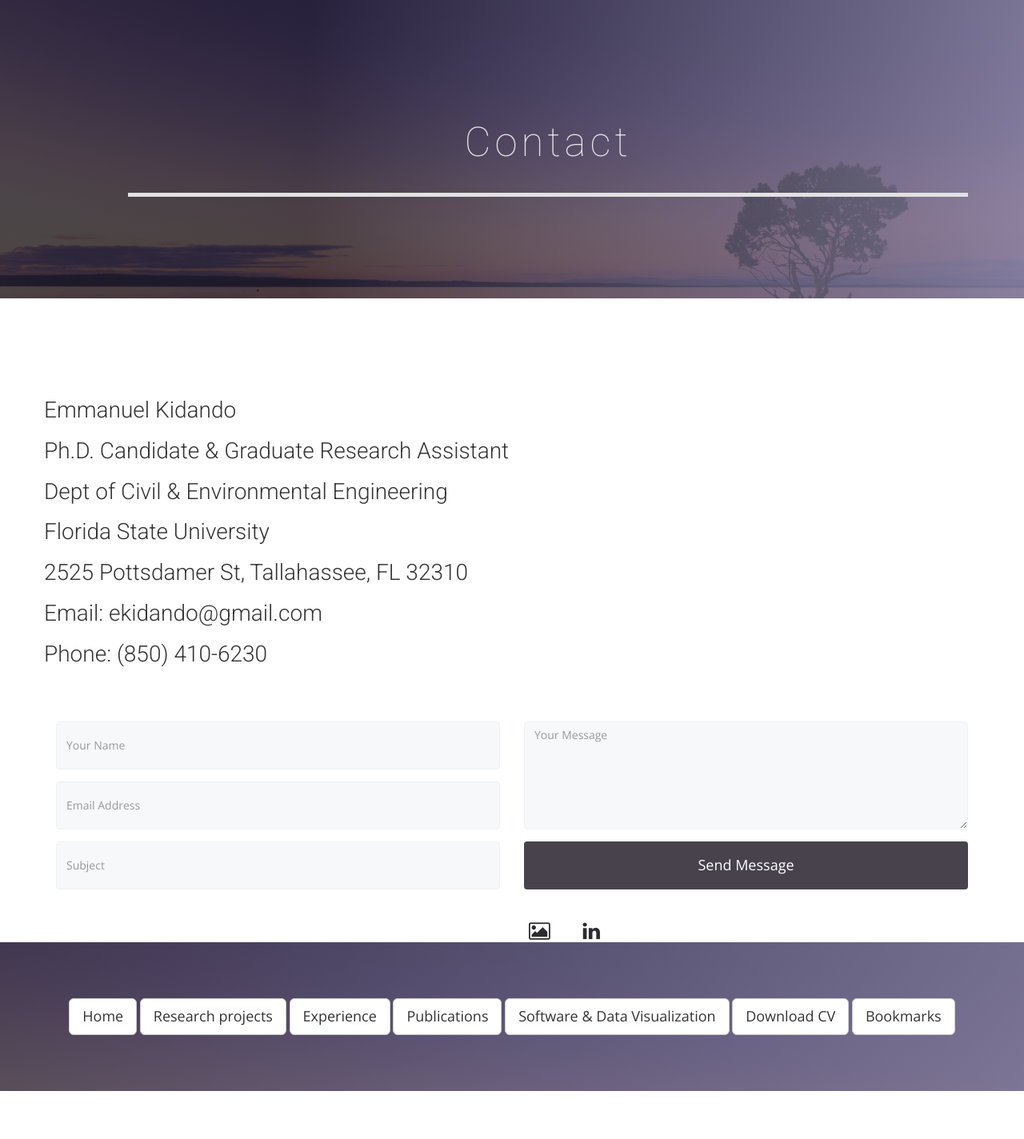
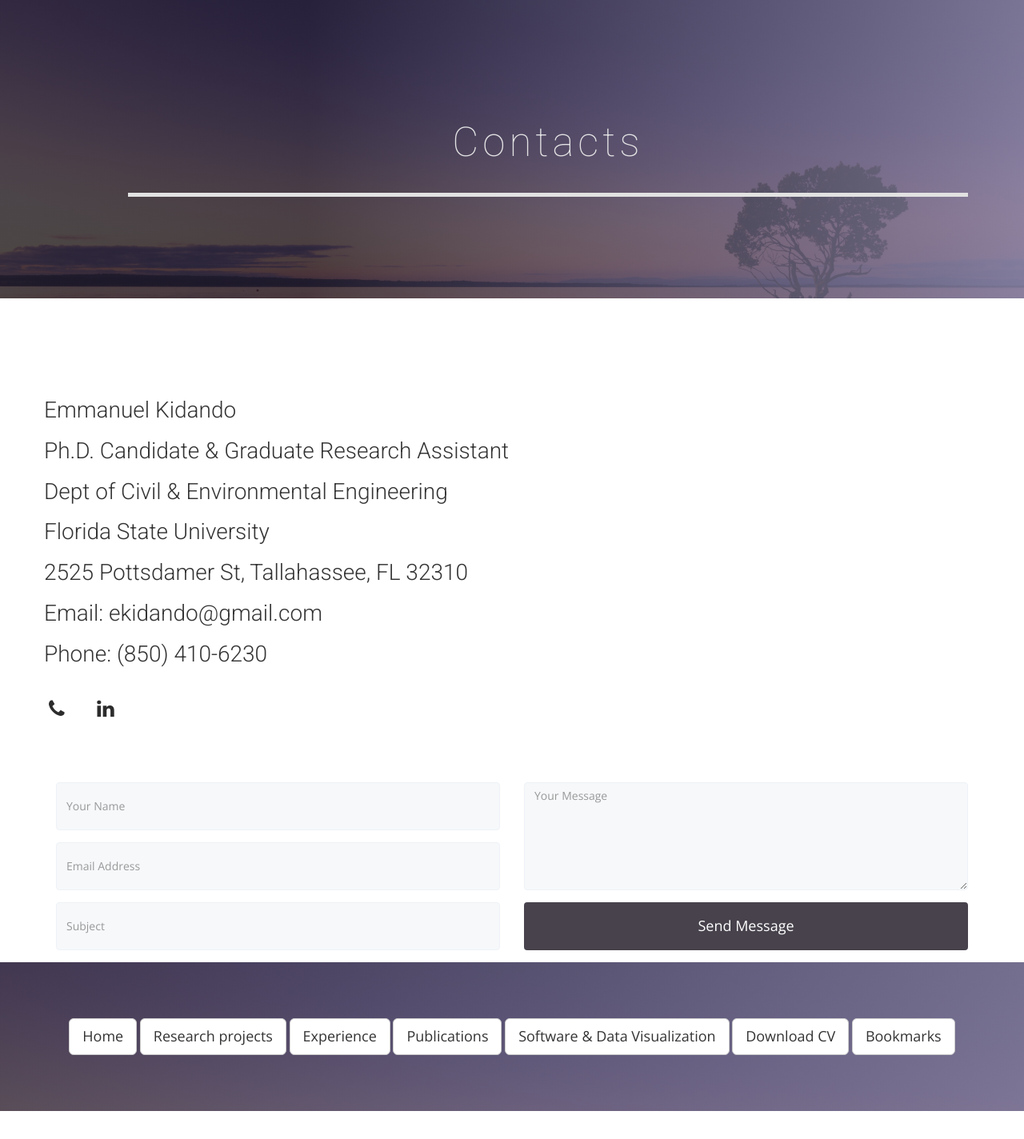
Before and after one commit to ekidando/Emma, a Jekyll site: the page built from contact.html, in a window 1280 px wide. Shown: the whole page at 80% size. Built offline with Jekyll 4.4.1, drawn with Linux system fonts in a browser that asks for light colours; nearby versions of some CDN libraries; some web fonts are replaced; before the commit the page ends 1399 px from its top, so only the background shows below that.

Commit message:
Update contact.html

```diff
--- a/contact.html
+++ b/contact.html
@@ -11,7 +11,7 @@ published: true
     <div class="row">
       <div class="col-md-12">
         <div class="block">
-          <h1 class="animated fadeInUp">Contact </h1>
+          <h1 class="animated fadeInUp">Contacts </h1>
           <hr style="height:5px; border:none; color:#e2e2e2; background-color:#e2e2e2;">
         </div>
       </div>
@@ -34,6 +34,17 @@ published: true
           <h3 class="animated fadeInUp">Email:  ekidando@gmail.com</h3>
           <h3 class="animated fadeInUp">Phone: (850) 410-6230</h3>
 
+	 <ul class="social-icons">
+            <li>
+              <a href="https://scholar.google.com/citations?user=_lygxIQAAAAJ&hl=en"><i class="fa fa-phone"></i></a>
+            </li>
+            <li>
+              <a href="https://www.linkedin.com/in/emmanuel-kidando-72b42b43/"><i class="fa fa-linkedin"></i></a>
+
+            </li>
+
+           </ul>
+		<br>
            </div>
       </div>
 
@@ -62,16 +73,7 @@ published: true
             <button class="btn btn-default" type="submit">Send Message</button>
           </form>
 
-		<ul class="social-icons">
-            <li>
-              <a href="https://scholar.google.com/citations?user=_lygxIQAAAAJ&hl=en"><i class="fa fa-image"></i></a>
-            </li>
-            <li>
-              <a href="https://www.linkedin.com/in/emmanuel-kidando-72b42b43/"><i class="fa fa-linkedin"></i></a>
-            </li>
-
-           </ul>
-        </div>
+	</div>
       </div>
     </div>
 
```
